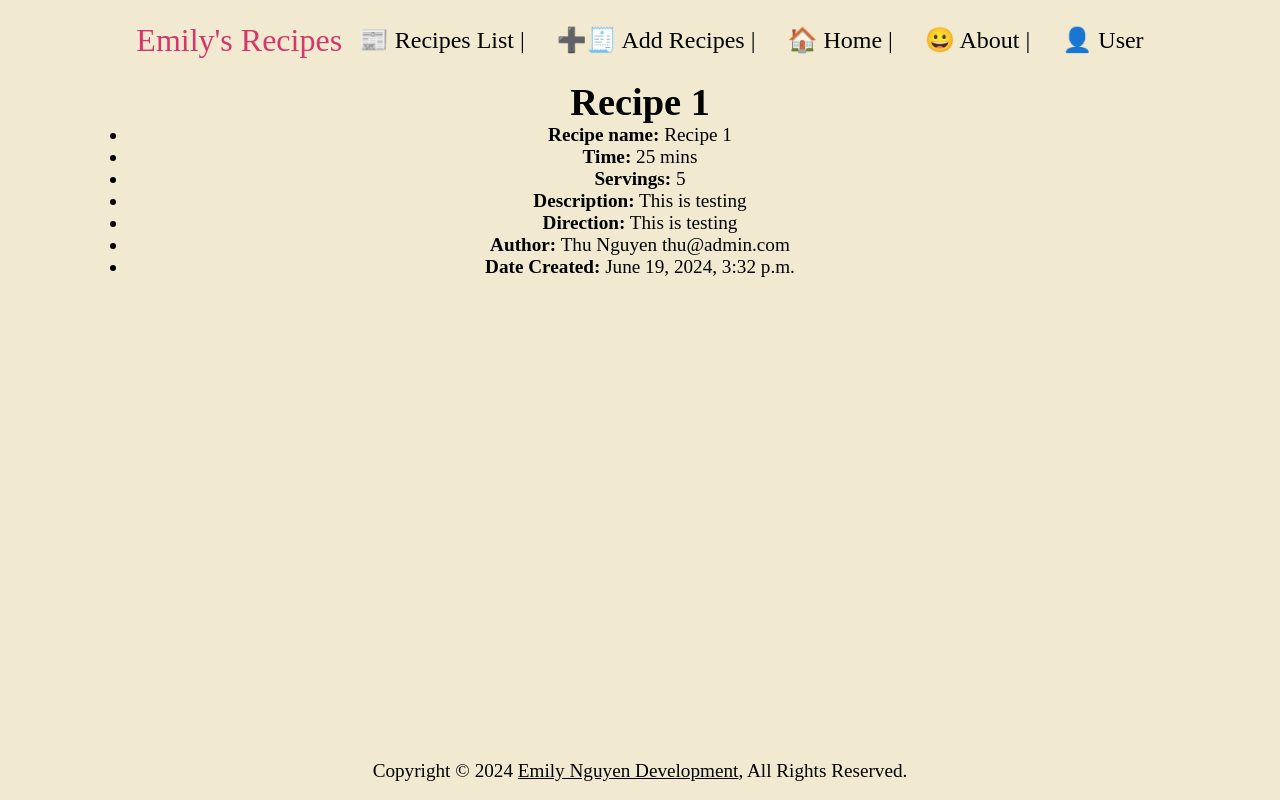
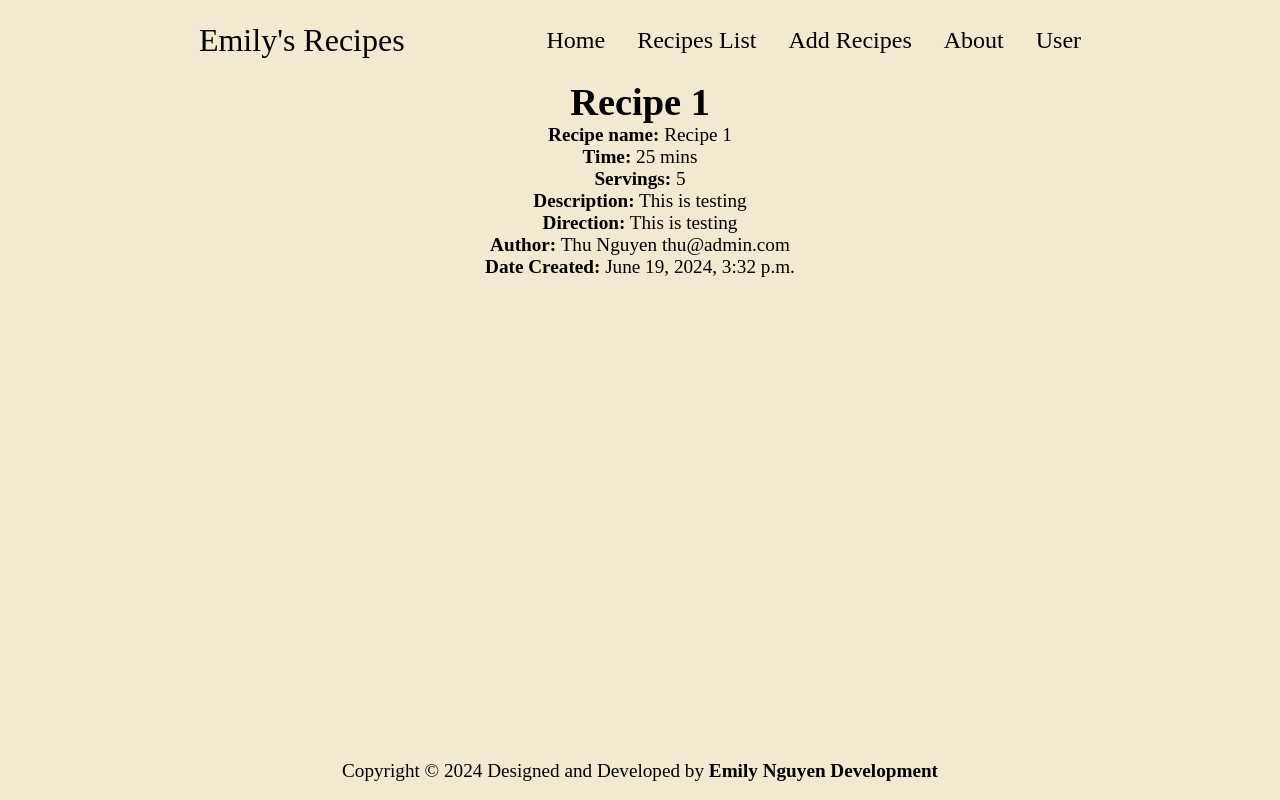
Before and after one commit to thunahh123/myrecipes-django, a Django app: page /recipes/1 in a window 1280 px wide. Run offline with Django 5.2, Linux system fonts and the light colour scheme; data comes from the database, SQL or seed files in the repository.

Commit message:
removed bullets for styles

```diff
--- a/recipebackend/settings.py
+++ b/recipebackend/settings.py
@@ -20,10 +20,11 @@ BASE_DIR = Path(__file__).resolve().parent.parent
 # See https://docs.djangoproject.com/en/5.0/howto/deployment/checklist/
 
 # SECURITY WARNING: keep the secret key used in production secret!
-SECRET_KEY = 'django-insecure-f@lv4_-p)7&jal=+x57nedxky!_54*js^2t49n-0xjs3trjtm1'
+SECRET_KEY = os.environ.get('DJANGO_SECRET_KEY', 'django-insecure-f@lv4_-p)7&jal=+x57nedxky!_54*js^2t49n-0xjs3trjtm1')
+
 
 # SECURITY WARNING: don't run with debug turned on in production!
-DEBUG = True
+DEBUG = os.environ.get('DJANGO_DEBUG','') != 'False'
 
 ALLOWED_HOSTS = []
 
--- a/recipes/static/recipes/styles/style.css
+++ b/recipes/static/recipes/styles/style.css
@@ -70,3 +70,8 @@ input[type=text], select {
         background-color: rgb(224, 100, 120);
     }
 }
+
+/* remove bullets */
+.recipe li{
+    list-style-type: none;
+}
--- a/recipes/templates/recipes/layout.html
+++ b/recipes/templates/recipes/layout.html
@@ -18,14 +18,14 @@
   </head>
   <body>
     <nav>
-      <div class="logo">Emily's Recipes</div>
+      <div class="logo"><a href="/">Emily's Recipes</a></div>
       <div>
         <ul class="nav-links">
-          <li><a href="/recipes">📰 Recipes List</a> |</li>
-          <li><a href="/recipes/add">➕🧾 Add Recipes</a> |</li>
-          <li><a href="/">🏠 Home</a> |</li>
-          <li><a href="/about">😀 About</a> |</li>
-          <li><a href="/users">👤 User</a></li>
+          <li><a href="/">Home</a></li>
+          <li><a href="/recipes">Recipes List</a></li>
+          <li><a href="/recipes/add">Add Recipes</a></li>
+          <li><a href="/about">About</a></li>
+          <li><a href="/users">User</a></li>
         </ul>
       </div>
     </nav>
@@ -33,7 +33,7 @@
     <main>{% block body %} {% endblock %}</main>
 
     <footer>
-      <p>Copyright &#169; <span id="date"></span> <a target="blank" href="https://thunahh123.github.io/emily-ng-site.github.io/">Emily Nguyen Development</a>, All Rights Reserved.</p>
+      <p>Copyright &#169; <span id="date"></span> Designed and Developed by  <strong><a target="blank" href="https://thunahh123.github.io/emily-ng-site.github.io/">Emily Nguyen Development</a></strong></p>
     </footer>
     <script src="{% static 'js/script.js'%}"></script>
   </body>
--- a/recipes/templates/recipes/recipe.html
+++ b/recipes/templates/recipes/recipe.html
@@ -1,5 +1,7 @@
 {% extends "recipes/layout.html" %}
+{% load static %}
 {% block body %}
+<div class="recipe">
     <h1>Recipe {{recipe.id}}</h1>
     <ul>
         <li><strong>Recipe name:</strong> {{recipe.name}}</li>
@@ -10,5 +12,7 @@
         <li><strong>Author:</strong> {{recipe.author}}</li>
         <li><strong>Date Created:</strong> {{recipe.date_created}}</li>
     </ul>
+</div>
+
 
 {% endblock %}
--- a/static/styles/style.css
+++ b/static/styles/style.css
@@ -43,8 +43,8 @@ a {
 }
 
 nav a:hover {
-  text-decoration: underline;
   border-radius: 20px;
+  color: rgb(141, 116, 83);
 
 }
 
@@ -55,6 +55,7 @@ nav a:hover {
 
 .logo:hover{
     cursor: default;
+
 }
 
 /* buttons */
@@ -115,7 +116,7 @@ footer{
 
 }
 
-footer a{
+footer a:hover{
   text-decoration: underline;
 }
 
```
Also changed, not shown: templates/layout.html (+7 -7 lines), users/templates/users/layout.html (+7 -7 lines).
